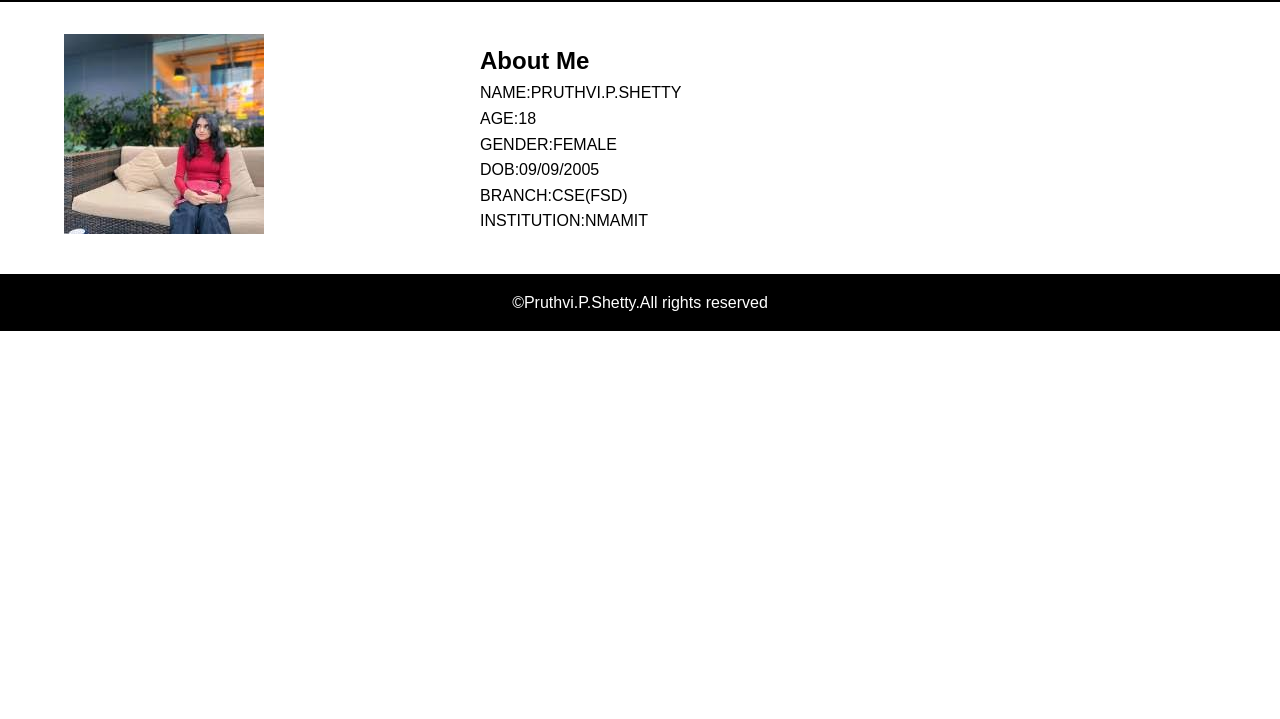
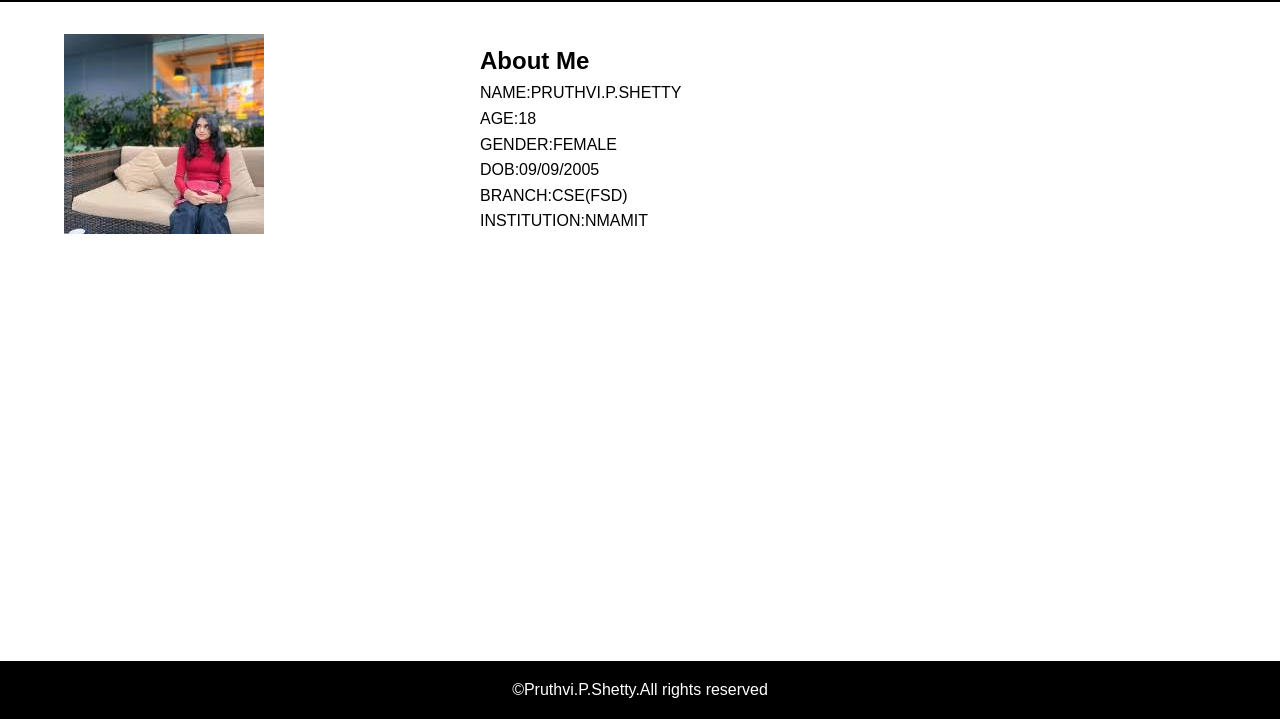
Before and after one commit to pruthvishetty09/FEWD, a plain HTML site: page index.html in a window 1280 px wide. Shown: the part 81-800 px from the top of the page. Drawn offline with Linux system fonts and the light colour scheme.

Commit message:
Update style.css

```diff
--- a/style.css
+++ b/style.css
@@ -37,6 +37,10 @@ footer{
     padding:1rem 0;
     background-color: black;
     color:white;
+     position:absolute;
+    bottom:0;
+    right:0;
+    left:0;
 }
 @media screen and(max-width:768px)
 {
```
